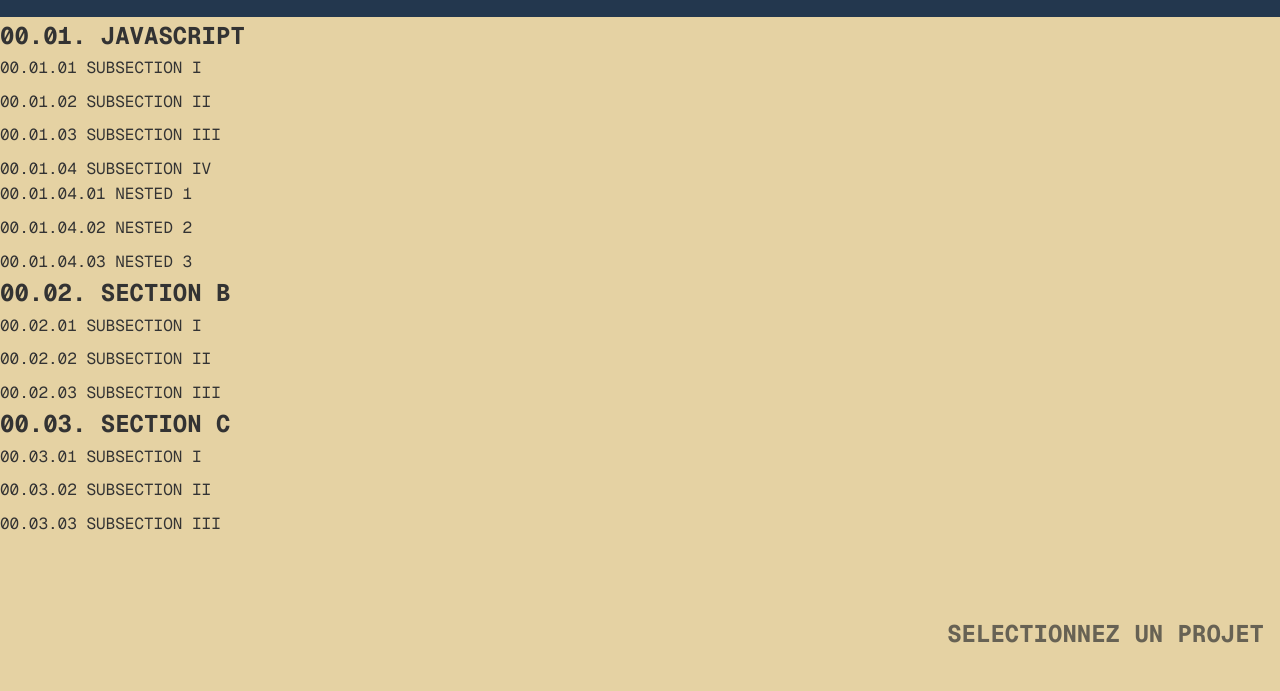
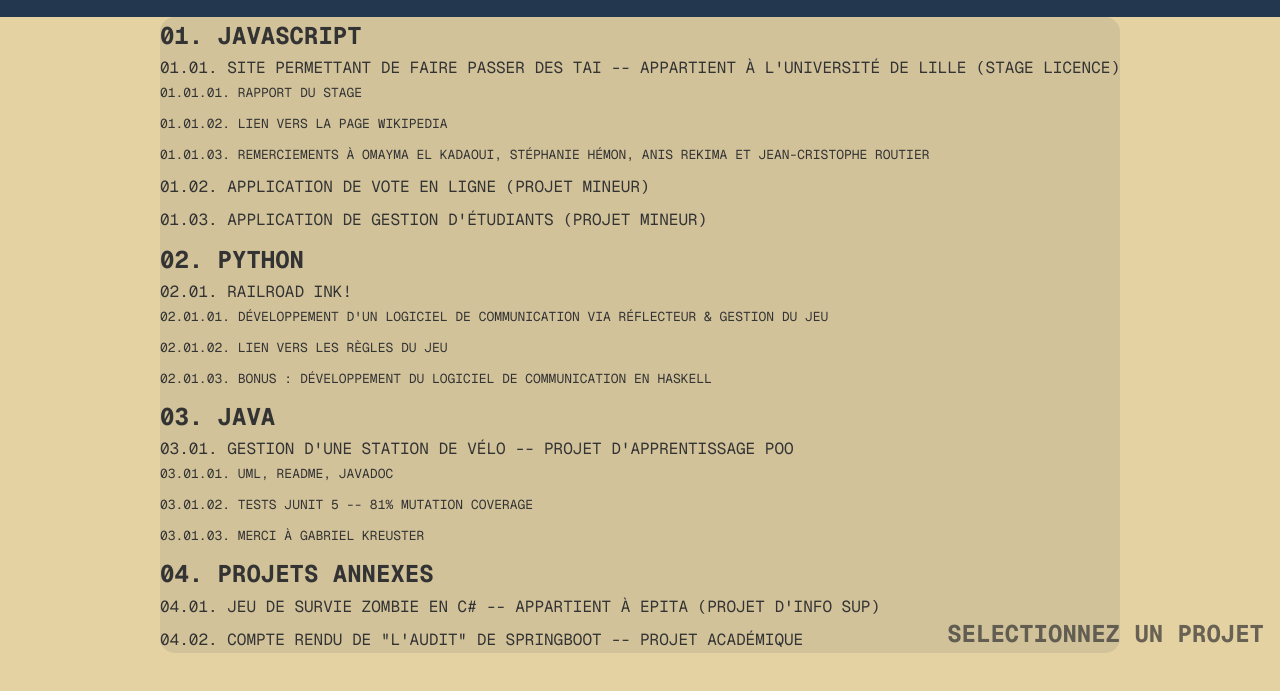
Before and after one commit to orainixt/orainixt.github.io, a plain HTML site: page html/portfolio.html in a window 1280 px wide. Shown: the part 131-822 px from the top of the page. Before the commit the page ends 800 px from the top, so only its background shows below. Drawn offline with nearby package versions, Linux system fonts and the light colour scheme.

Commit message:
portfolio list done

```diff
--- a/css/portfolio.css
+++ b/css/portfolio.css
@@ -1,35 +1,74 @@
+/* THANKS TO https://codepen.io/jh3y/pen/raadLbQ*/
+
 /* === IMPORT POLICE ET NORMALIZE === */
 @import url('https://fonts.googleapis.com/css2?family=Geist+Mono:wght@100..900&display=swap');
 @import url('https://unpkg.com/normalize.css') layer(normalize);
 
+
+
 /* === COUNTERS (adaptés) === */
 @layer counter {
-  main section {
-    counter-increment: section var(--section-increment, 1);
+/* Reset global */
+#project-list-section {
+    counter-reset: section;
   }
-  main,
-  main section > div:first-of-type {
-    counter-reset: section var(--section-start, 0);
+
+  /* Niveau 1 : sections principales */
+  #project-list-section > section {
+    counter-increment: section;
+    counter-reset: subsection; /* reset du niveau 2 à chaque nouvelle section principale */
   }
-  main section span::before {
-    content: counters(section, '.', pad) var(--text, ' ');
+
+  /* Niveau 2 : projets directs */
+  #project-list-section > section > div > section {
+    counter-increment: subsection;
+    counter-reset: subsubsection; /* reset du niveau 3 pour nested */
   }
-  main h2 {
-    --text: '. ';
-    font-weight: bold;
+
+  /* Niveau 3 : projets dans #nested */
+  #project-list-section > section > div > section #nested section {
+    counter-increment: subsubsection;
   }
+
+  /* Affichage du numéro */
+
+  /* Niveau 1 */
+  #project-list-section > section h2 span::before {
+    content: counters(section, '.', pad) '. ';
+  }
+
+  /* Niveau 2 */
+  #project-list-section > section > div > section span::before {
+    content: counters(section, '.', pad) '.' counters(subsection, '.', pad) '. ';
+  }
+
+  /* Niveau 3 */
+  #project-list-section > section > div > section #nested section span::before {
+    content: counters(section, '.', pad) '.' counters(subsection, '.', pad) '.' counters(subsubsection, '.', pad) '. ';
+  }
+
+  /* Style pad */
   @counter-style pad {
     system: extends decimal;
     pad: 2 '0';
   }
-}
+
 
 /* === DEMO / STYLING ADAPTÉ AU THEME === */
 @layer demo {
+    #project-list-section {
+        background-color: rgba(35, 55, 78, 0.1);
+        border-radius: 15px;  /* coins arrondis */
+        padding: 20px 30px; /* espace intérieur */
+        max-width: 1400px;
+        margin: 30px auto;
+    }
+
   main {
     --accent: hsl(10 80% 50% / 1);
     font-family: 'Geist Mono', monospace;
     text-transform: uppercase;
+    text-align: justify;
   }
 
   main h1 {
@@ -55,6 +94,9 @@
   main .content {
     display: flex;
     gap: 4rem;
+    justify-content: center;
+    align-items: center;
+    flex-direction: column;
   }
 
   main pre,
@@ -78,9 +120,9 @@
     opacity: 0.5;
   }
 
-  main:where(:not(:has([draggable='true']))) section span:hover {
+  .project span:hover {
     color: var(--accent);
-  }
+    }
 
   main div {
     display: flex;
@@ -93,3 +135,13 @@
     padding-block: 1rem;
   }
 }
+
+/* Réduire un peu la taille des nested sections */
+#nested {
+    font-size: 0.9em; /* réduit la taille à 90% de la taille normale */
+    padding-left: 1rem; /* optionnel, pour indenter un peu */
+}
+
+#nested section span {
+    font-size: 0.9em; /* pour être sûr que le texte est réduit */
+}
--- a/html/portfolio.html
+++ b/html/portfolio.html
@@ -15,43 +15,60 @@
     <main>
         <div class="content">
             <main>
+                <div id="project-list-section">
                     <section>
                         <h2><span>JavaScript</span></h2>
                         <div>
-                  <section><span>Subsection I</span></section>
-                  <section><span>Subsection II</span></section>
-                  <section><span>Subsection III</span></section>
                             <section>
-                    <span>Subsection IV</span>
+                                <section class="project" data-link="https://github.com/orainixt/l3_info/tree/main/implicit-association-test"><span> Site permettant de faire passer des TAI -- Appartient à l'Université de Lille (Stage Licence)</span></section>
+                                <div id="nested">
+                                    <section class="project" data-link="../data/rapport_stage.pdf"><span>Rapport du stage</span></section>
+                                    <section class="project" data-link="https://en.wikipedia.org/wiki/Implicit-association_test"><span>Lien vers la page Wikipedia</span></section>
+                                    <section><span>Remerciements à Omayma EL KADAOUI, Stéphanie Hémon, Anis REKIMA et Jean-Cristophe ROUTIER</span></section>
+                                </div>
+                            </section>
+
+                            <section class="project" data-link="https://github.com/orainixt/l3_info/tree/main/javascript/vote-web-app"><span>Application de vote en ligne (Projet mineur)</span></section>
+                            <section class="project" data-link="https://github.com/orainixt/l3_info/tree/main/javascript/students_web_db_not_finished"><span>Application de gestion d'étudiants (Projet mineur)</span></section>
+                        </div>
+                    </section>
+                    <section>
+                        <h2><span>Python</span></h2>
                         <div>
-                      <section><span>Nested 1</span></section>
-                      <section><span>Nested 2</span></section>
-                      <section><span>Nested 3</span></section>
+                            <section>
+                                <section><span>Railroad Ink!</span></section>
+                                <div id="nested">
+                                    <section class="project" data-link="https://github.com/orainixt/l3_info/tree/main/railroadInk_project/python-game_not_finished"><span>Développement d'un logiciel de communication via réflecteur & Gestion du jeu</span></section>
+                                    <section class="project" data-link="https://cdn.1j1ju.com/medias/9c/f7/6c-railroad-ink-deep-blue-edition-rulebook.pdf"><span>Lien vers les règles du jeu</span></section>
+                                    <section class="project" data-link="https://github.com/orainixt/l3_info/tree/main/railroadInk_project/sender-receiver-haskell"><span>Bonus : Développement du logiciel de communication en Haskell</span></section>
                                 </div>
                             </section>
                         </div>
                     </section>
                     <section>
-                <h2><span>Section B</span></h2>
+                        <h2><span>Java</span></h2>
                         <div>
-                  <section><span>Subsection I</span></section>
-                  <section><span>Subsection II</span></section>
-                  <section><span>Subsection III</span></section>
+                            <section>
+                                <section class="project" data-link="https://github.com/orainixt/l3_info/tree/main/gestion-station-velo"><span>Gestion d'une station de vélo -- Projet d'apprentissage POO</span></section>
+                                <div id="nested">
+                                    <section><span>UML, README, JavaDoc</span></section>
+                                    <section><span>Tests JUNIT 5 -- 81% mutation coverage</span></section>
+                                    <section><span>Merci à Gabriel Kreuster</span></section>
+                                </div>
+                            </section>
                         </div>
                     </section>
                     <section>
-                <h2><span>Section C</span></h2>
+                        <h2><span>Projets annexes</span></h2>
                         <div>
-                  <section><span>Subsection I</span></section>
-                  <section><span>Subsection II</span></section>
-                  <section><span>Subsection III</span></section>
+                            <section><span>Jeu de survie Zombie en C# -- Appartient à EPITA (Projet d'INFO SUP)</span></section>
+                            <section class="project" data-link="../data/rapport_spring_boot.pdf"><span>Compte rendu de "l'audit" de SpringBoot -- Projet Académique</span></section>
                         </div>
                     </section>
+                </div>
             </main>
             <aside></aside>
         </div>
         <h1>Selectionnez un projet</h1>
-
-    </main>
 </body>
 </html>
--- a/javascripts/portfolio.js
+++ b/javascripts/portfolio.js
@@ -1,7 +1,26 @@
 import {fetchHeader} from "./utils.js";
+
+
 
 const setup = async () => {
     await fetchHeader();
+    setupEventListeners();
+}
+
+const linkProjects = () => {
+    const projects = document.querySelectorAll(".project");
+    projects.forEach(project => {
+        project.addEventListener("click", () => {
+            const link = project.getAttribute("data-link");
+            if (link) window.open(link);
+            else alert("Nothing is linked");
+        })
+    });
+}
+
+
+const setupEventListeners = () => {
+    linkProjects();
 }
 
 document.addEventListener("DOMContentLoaded", setup);
```
Also changed, not shown: html/css.html (+1 -1 lines), 2 other files. Lines whose indentation alone changed are shown as unchanged.
